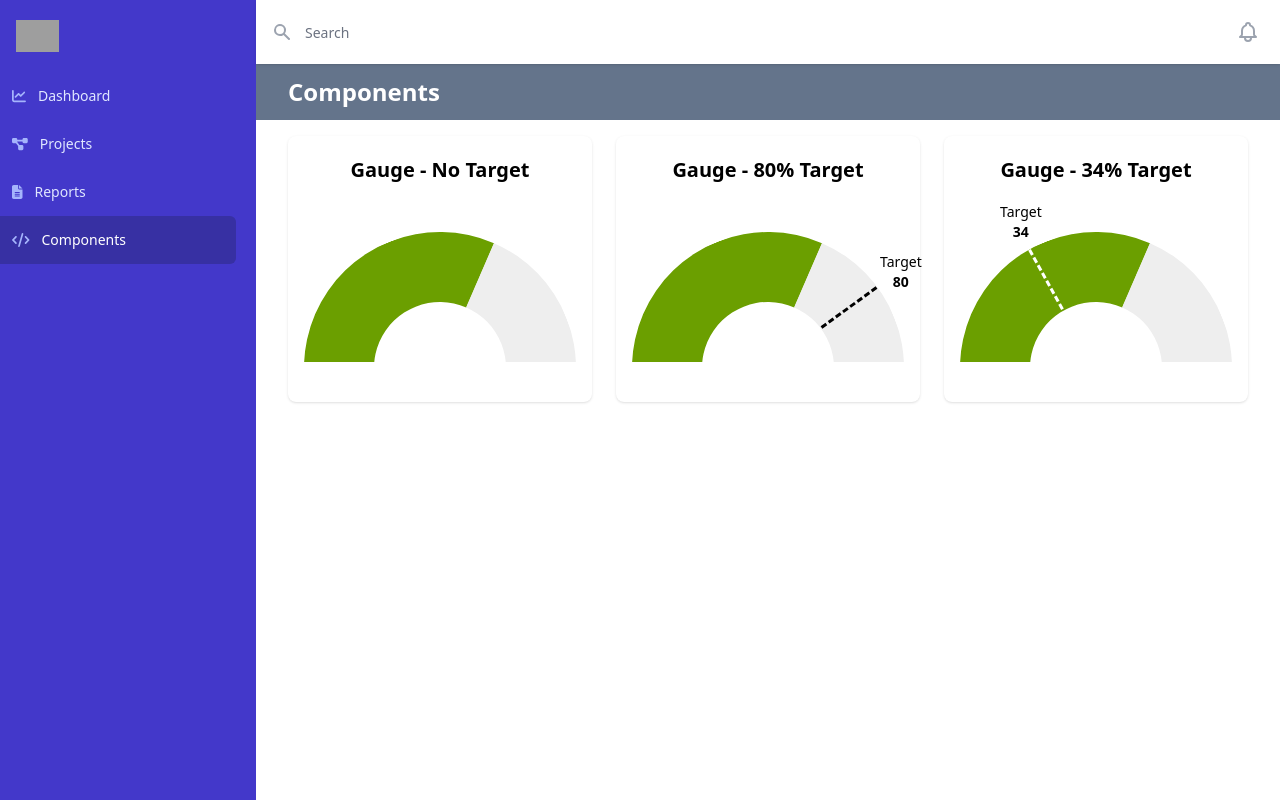
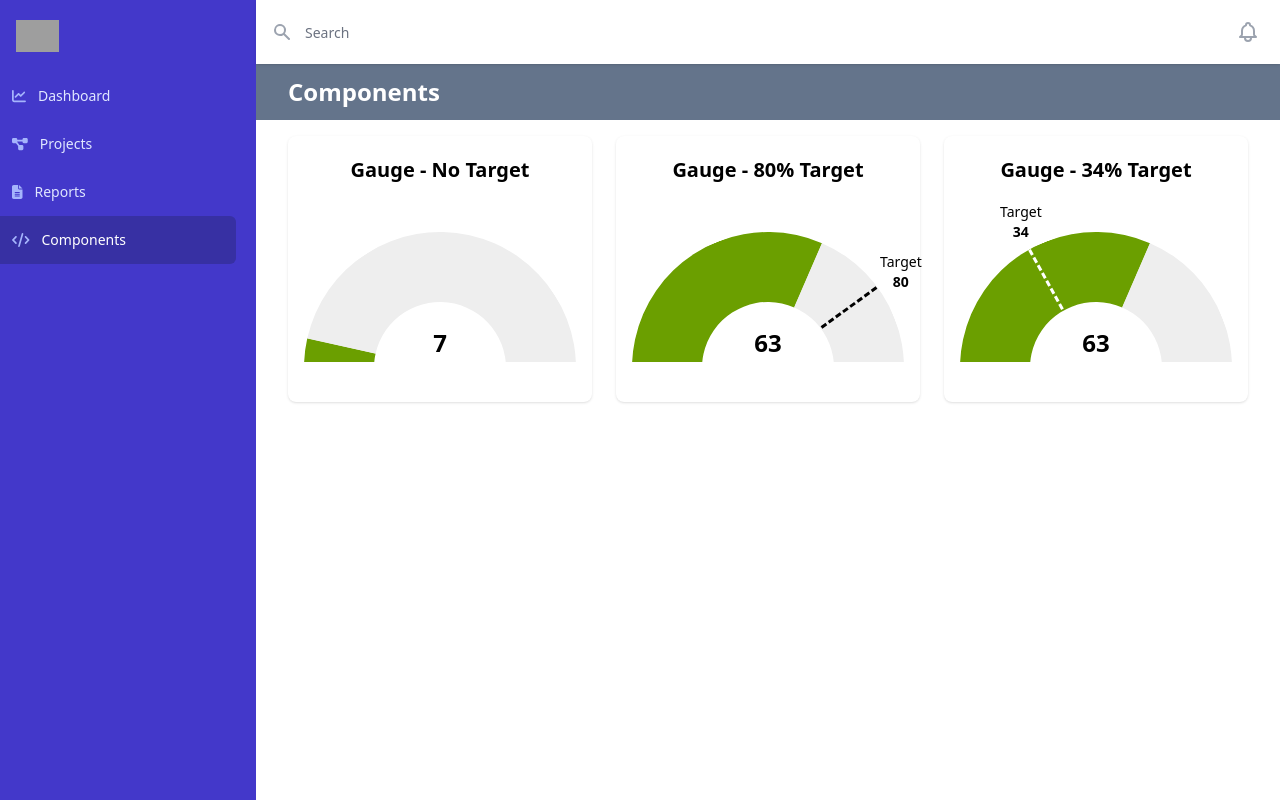
Before and after one commit to benjaminkent/vite-tailwindui, a Vue app: page /components in a window 1280 px wide. Built offline with nearby package versions, Linux system fonts and the light colour scheme; grey boxes are pictures that could not be loaded; a web font is replaced by a local one.

Commit message:
use grids

```diff
--- a/src/components/Gauge.vue
+++ b/src/components/Gauge.vue
@@ -1,10 +1,16 @@
 <template>
   <div class="progress my-5">
-    <div class="barOverflow">
+    <div class="barOverflow grid grid-cols-3 grid-rows-3">
       <div
-        class="bar"
+        class="bar col-start-1 col-end-4 row-start-1 row-end-4"
         :style="`transform: rotate(${45 + localProgress * 1.8}deg);`"
       ></div>
+      <div
+        class="progress-number text-2xl font-bold row-start-3 row-end-4 col-start-2 col-end-3 mt-2"
+      >
+        <h2>{{ progress }}</h2>
+      </div>
+    </div>
     <div
       v-if="hasTarget && target !== null"
       :class="[
@@ -14,7 +20,6 @@
       ]"
       :style="`top: ${targetAttrs?.targetLine.top}px; left: ${targetAttrs?.targetLine.left}px; transform: rotate(${targetAttrs?.targetLine.rotate}deg);`"
     ></div>
-    </div>
     <div
       v-if="hasTarget && target !== null"
       class="target-copy"
@@ -92,13 +97,11 @@ onMounted(() => {
   text-align: center;
 }
 .barOverflow {
-  position: relative;
   overflow: hidden;
   width: 272px;
   height: 130px;
 }
 .bar {
-  position: absolute;
   top: 0;
   left: 0;
   width: 272px;
@@ -117,4 +120,7 @@ onMounted(() => {
 .target-copy {
   position: absolute;
 }
+.progress-number {
+  z-index: 1000;
+}
 </style>
--- a/src/views/Components.vue
+++ b/src/views/Components.vue
@@ -19,7 +19,7 @@ const components = [
     name: 'Gauge - No Target',
     component: Gauge,
     props: {
-      progress: 63,
+      progress: 7,
       target: null,
       hasTarget: false,
     },
```
Lines whose indentation alone changed are shown as unchanged.
